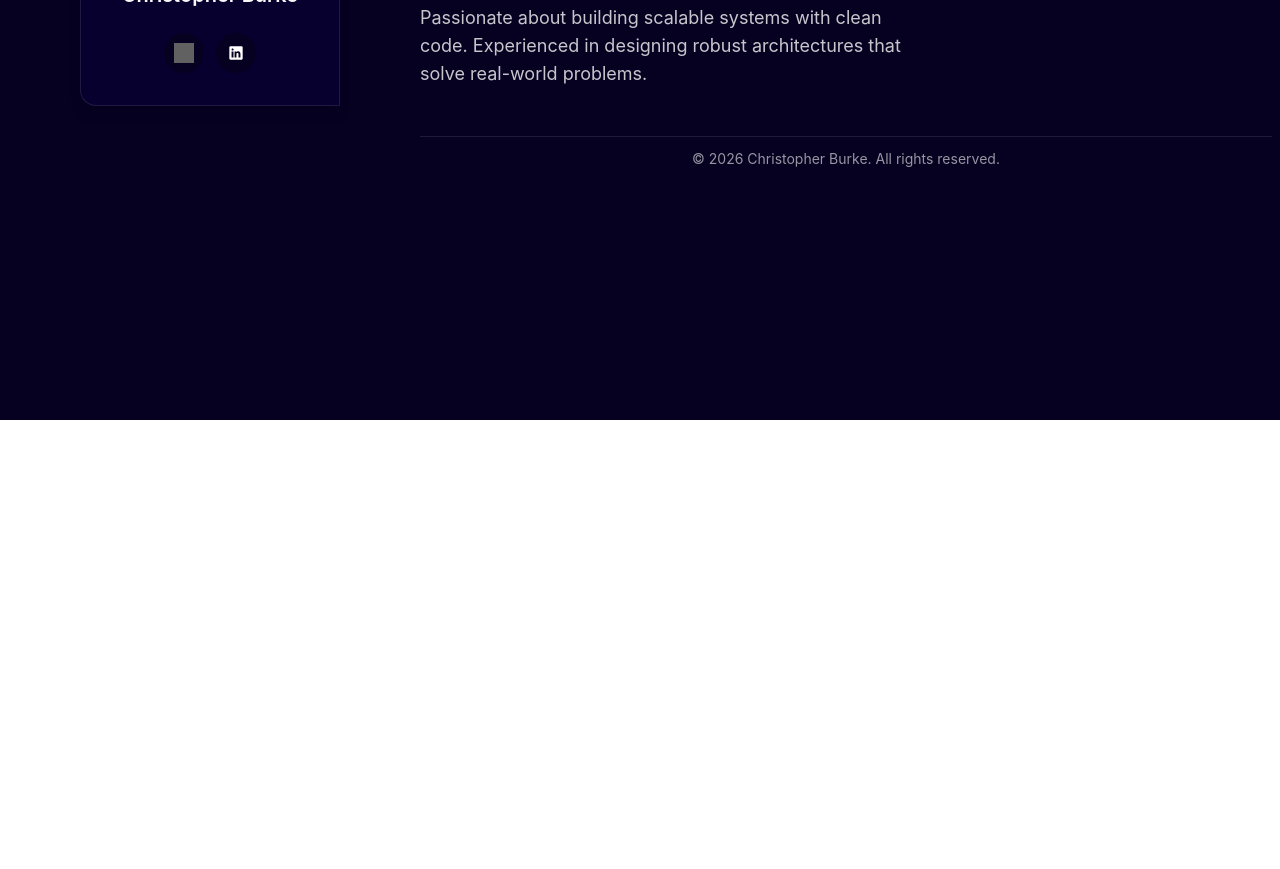
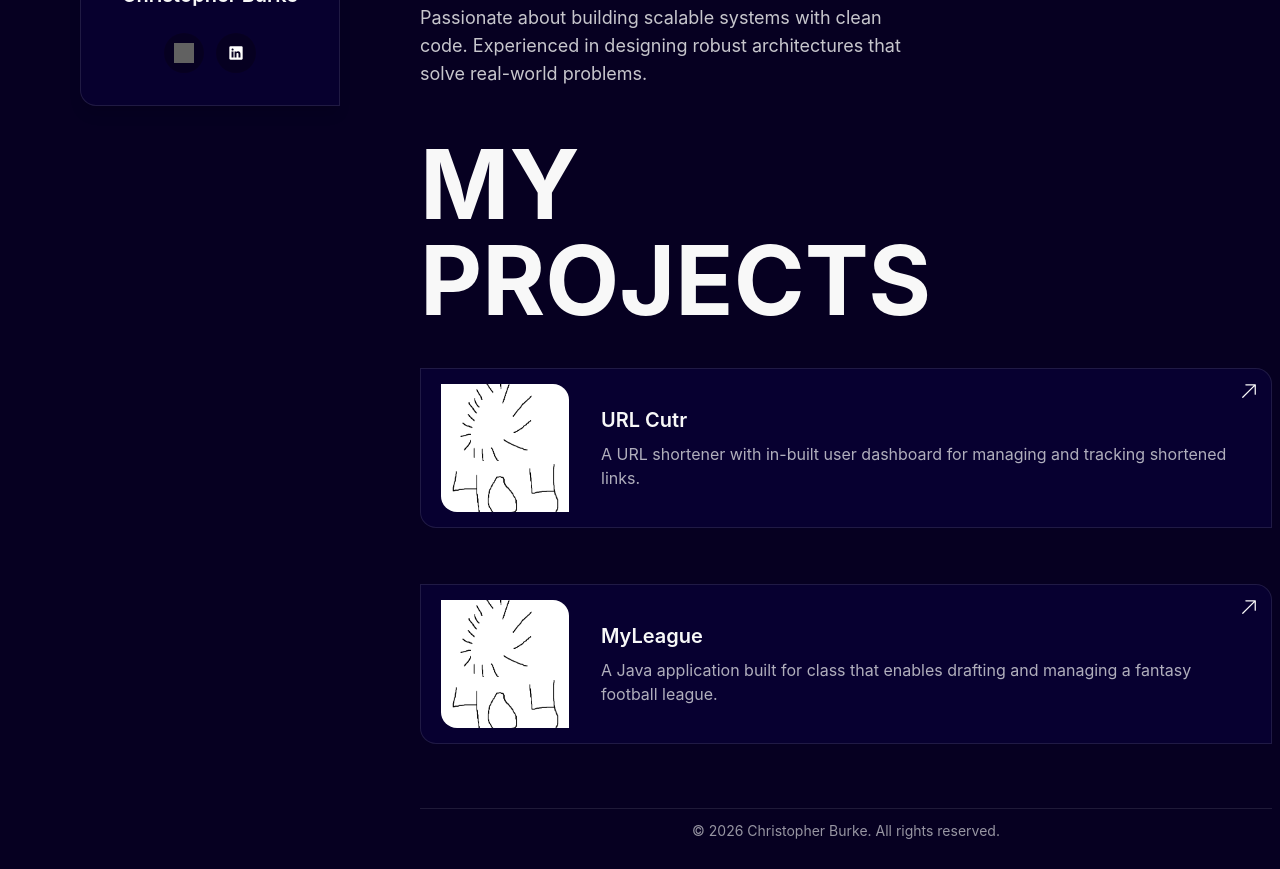
Before and after one commit to cburke6897/Portfolio, a React (Vite) app: page / in a window 1280 px wide. Shown: the part 380-1249 px from the top of the page. Before the commit the page ends 800 px from the top, so only its background shows below. Built offline with nearby package versions, Linux system fonts and the light colour scheme; grey boxes are pictures that could not be loaded.

Commit message:
Implements ProjectCard component

```diff
--- a/src/pages/Home.jsx
+++ b/src/pages/Home.jsx
@@ -1,6 +1,20 @@
 import Navbar from "../components/Navbar";
 import ImageCard from "../components/ImageCard";
 import Footer from "../components/Footer";
+import ProjectCard from "../components/ProjectCard";
+
+const projects = [
+  {
+    link: "#",
+    title: "URL Cutr",
+    description: "A URL shortener with in-built user dashboard for managing and tracking shortened links.",
+  },
+  {
+    link: "#",
+    title: "MyLeague",
+    description: "A Java application built for class that enables drafting and managing a fantasy football league.",
+  },
+];
 
 export default function Home() {
   return (
@@ -20,6 +34,24 @@ export default function Home() {
             <p className="text-base md:text-lg text-text-light/80 dark:text-text-dark/80 max-w-2xl mb-12 pr-40">
               Passionate about building scalable systems with clean code. Experienced in designing robust architectures that solve real-world problems.
             </p>
+
+            <section className="mb-12">
+              <h2 className="text-6xl md:text-7xl lg:text-8xl font-bold text-text-light dark:text-text-dark mb-6">
+                MY <br /> PROJECTS
+              </h2>
+              <div className="grid grid-cols-1 gap-6 -mx-4">
+                {projects.map((project) => (
+                  <ProjectCard
+                    key={project.title}
+                    image={project.image}
+                    link={project.link}
+                    title={project.title}
+                    description={project.description}
+                  />
+                ))}
+              </div>
+            </section>
+
             <Footer />
           </main>
         </div>
```
